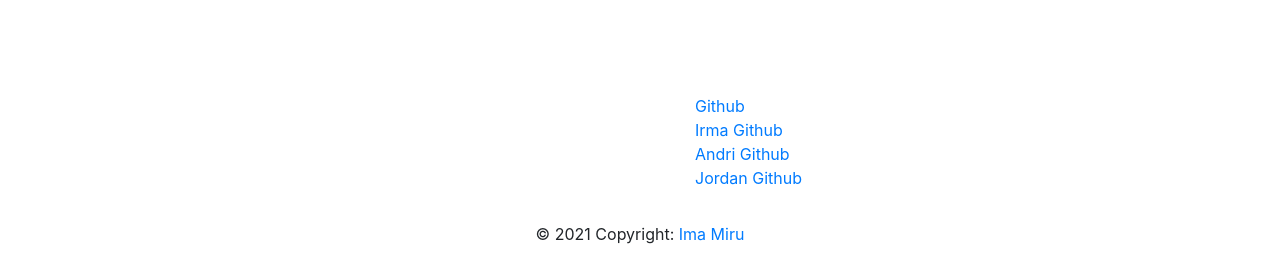
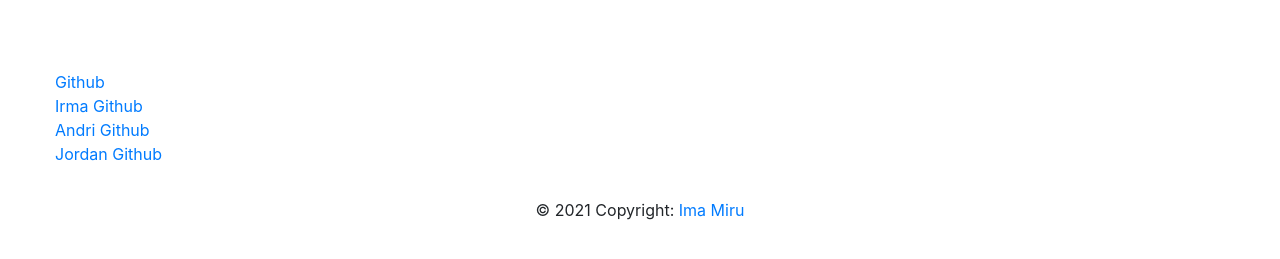
Before and after one commit to Nyheimh/ima-miru, a React (Create React App) app in the folder client/: page /sign-up in a window 1280 px wide. Shown: the part 936-1195 px from the top of the page. After the commit the page ends 1174 px from the top, so only its background shows below. Built offline with nearby package versions, Linux system fonts and the light colour scheme.

Commit message:
footer/show detail

```diff
--- a/client/src/components/shared/Footer/Footer.css
+++ b/client/src/components/shared/Footer/Footer.css
@@ -0,0 +1,10 @@
+.footer,
+ul {
+    display: flex;
+    justify-content: space-between;
+    flex-direction: row;
+    padding: 10px 50px;
+    background-color: black;
+    opacity: 0.6;
+    color: white;
+}
--- a/client/src/components/shared/Footer/Footer.jsx
+++ b/client/src/components/shared/Footer/Footer.jsx
@@ -3,16 +3,10 @@ import { MDBCol, MDBContainer, MDBRow, MDBFooter, MDBIcon } from "mdbreact";
 
 const Footer = () => {
   return (
-    <div clasName="footer">
-    <MDBFooter className="font-small pt-4 mt-4">
+    <div className="footer">
+    <MDBFooter className="footer">
       <MDBContainer fluid className="text-center text-md-left">
         <MDBRow>
-          <MDBCol md="6">
-            {/* <p>
-              Here you can use rows and columns here to organize your footer
-              content.
-            </p> */}
-          </MDBCol>
           <MDBCol md="6">
               <ul>
               <li className="list-unstyled">
--- a/client/src/screens/ShowDetail/ShowDetail.css
+++ b/client/src/screens/ShowDetail/ShowDetail.css
@@ -1,23 +1,34 @@
+.img-top > img {
+  height: 60vh;
+  width: 50vw;
+  margin: 0 auto;
+
+}
+
 .show-detail {
+  background: #ffffff;
+  opacity: 0.1;
+}
+/* .show-detail {
 display: flex;
 margin: 0 auto;
 padding: 25px;
 border: 5px solid yellow;
-}
+} */
 
-.show-detail-image {
+/* .show-detail-image { */
   /* padding-top: 50px; */
-  text-align: center;
+  /* text-align: center;
   height: 60vh;
   width: 75vw;
   margin: auto 0;
   padding-right: 25px;
-}
+} */
 /*
 .detail {
 
 } */
-
+/*
 .title {
   border: orange solid 5px;
   font-size: 30px;
@@ -29,16 +40,16 @@ border: 5px solid yellow;
   margin-top: 5px;
   font-size: large;
   margin-right: 600px;
-}
+} */
 
-.plot {
+/* .plot { */
   /* width: fit-content;
   word-spacing: 3px;
   line-height: 20px; */
-  margin-right: 0 auto!important;
+  /* margin-right: 0 auto!important;
   display: block;
   align-content: stretch;
-}
+}  */
 
 .button-container {
   display: flex;
--- a/client/src/screens/ShowDetail/ShowDetail.jsx
+++ b/client/src/screens/ShowDetail/ShowDetail.jsx
@@ -41,22 +41,35 @@ function ShowDetail({ user }) {
   return (
     <div>
       <Layout user={user}>
-        <>
+
+          <div className="show-detail">
+
           <div class="card mb-3">
+            <div className="img-top">
             <img class="card-img-top" src={show.imgURL} alt={show.title} />
-            <div class="card-body">
+            </div>
+            <MDBCardBody cascade className="text-center">
+        <MDBCardTitle>{show.title}</MDBCardTitle>
+        <h5 className="indigo-text">
+          <strong>({`${show.duration}`})</strong>
+        </h5>
+        <MDBCardText>{show.plot}</MDBCardText>
+      </MDBCardBody>
+
+
+            {/* <div class="card-body">
               <h5 class="card-title">Card title</h5>
               <p class="card-text">
-                This is a wider card with supporting text below as a natural
-                lead-in to additional content. This content is a little bit
-                longer.
+              This is a wider card with supporting text below as a natural
+              lead-in to additional content. This content is a little bit
+              longer.
               </p>
               <p class="card-text">
-                <small class="text-muted">Last updated 3 mins ago</small>
+              <small class="text-muted">Last updated 3 mins ago</small>
               </p>
-            </div>
+            </div> */}
           </div>
-        </>
+
         <div className="button-container">
           <button className="edit-button">
             <Link className="edit-link" to={`/shows/${show._id}/edit`}>
@@ -67,6 +80,7 @@ function ShowDetail({ user }) {
             Delete
           </button>
         </div>
+            </div>
       </Layout>
     </div>
   );
```
